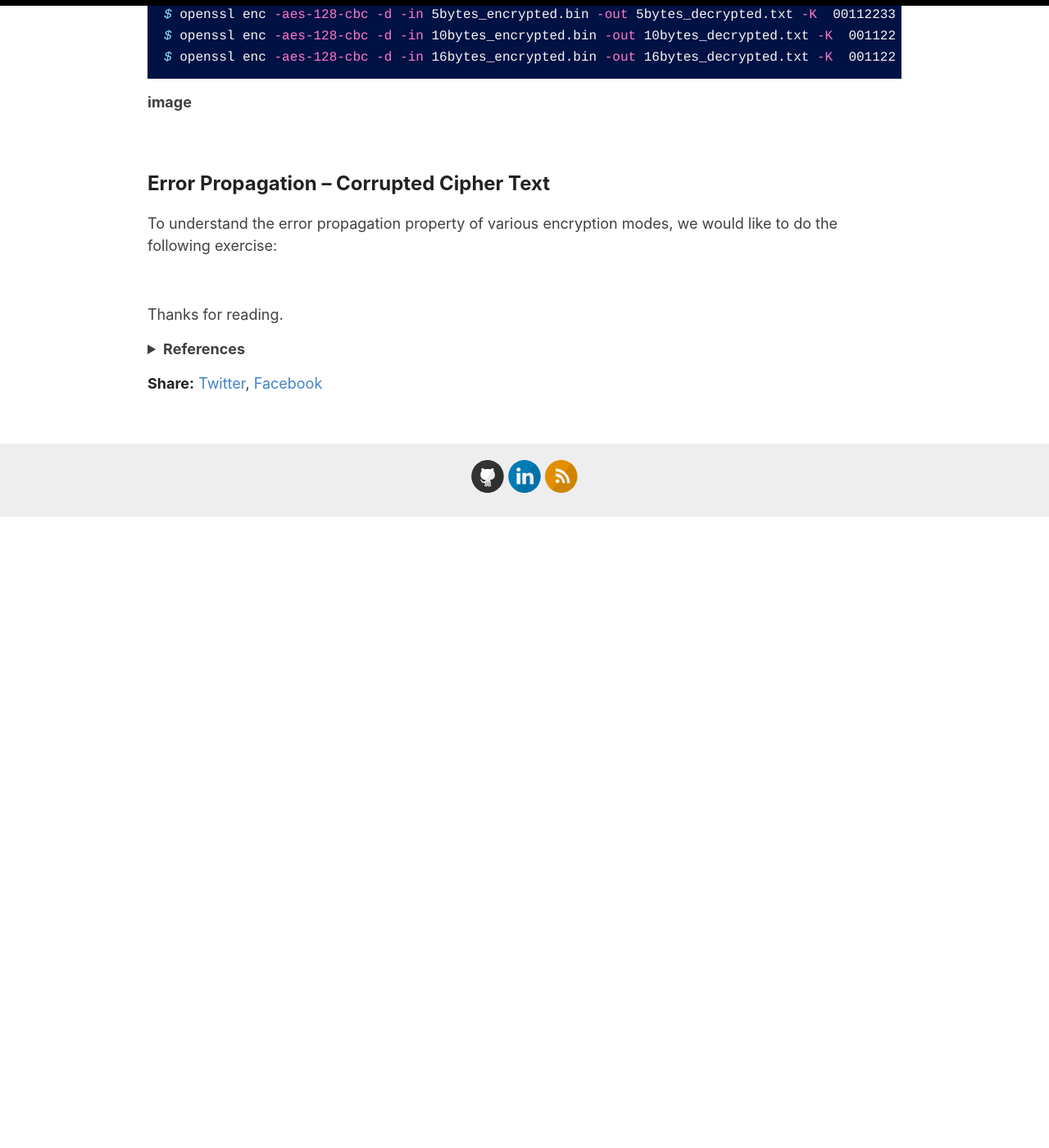
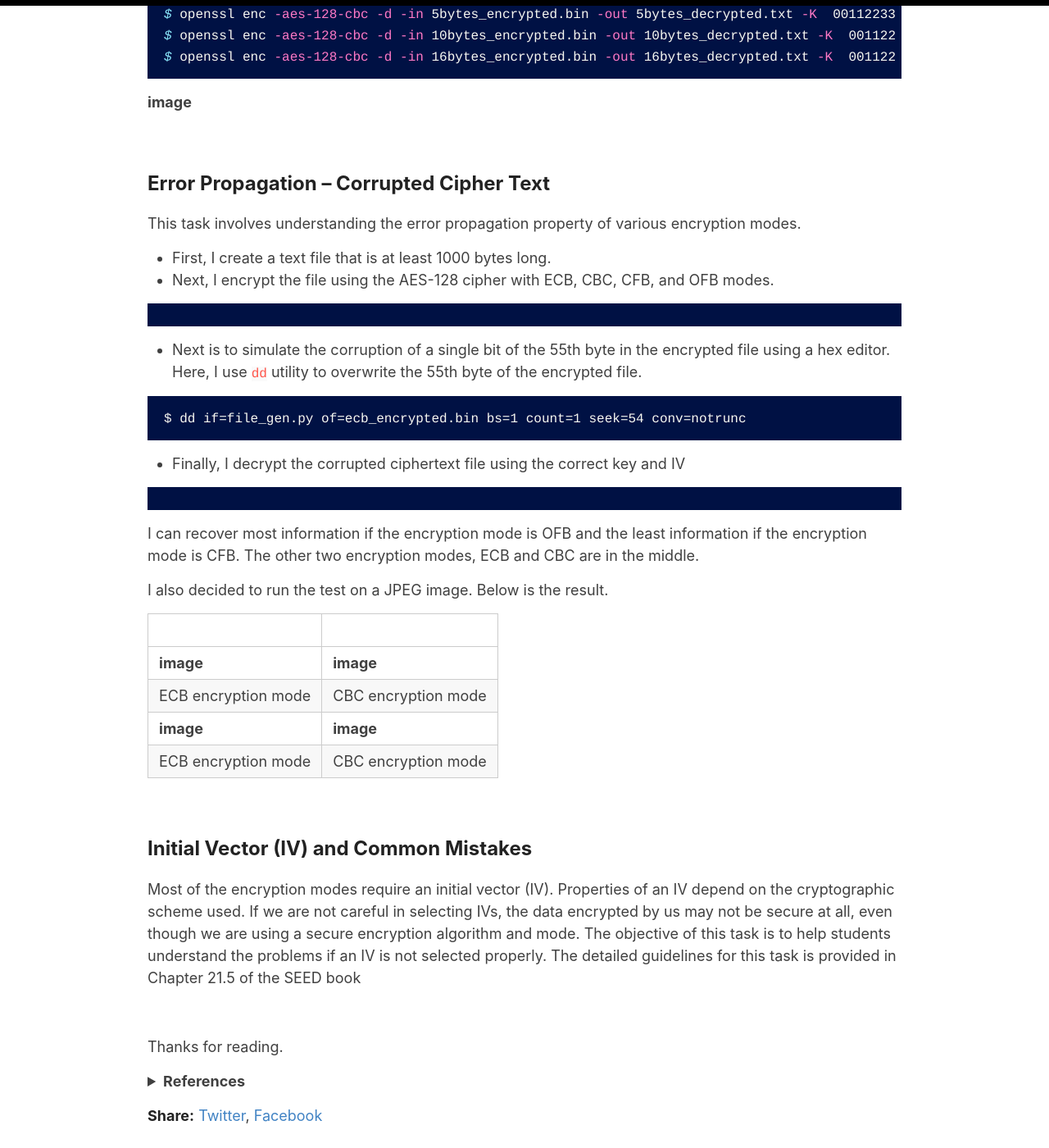
Before and after one commit to iukadike/blog, a Jekyll site: the page built from _posts/2023-10-22-secret-key-encryption.md, in a window 1280 px wide and 1400 px high, scrolled down 10835 px. Shown: the whole window at 82% size. Built offline with Jekyll 4.4.1, drawn with Linux system fonts in a browser that asks for light colours; comment, search, counter and statistics services are not loaded; before the commit the page ends 11465 px from its top, so only the background shows below that.

Commit message:
update content

````diff
--- a/_posts/2023-10-22-secret-key-encryption.md
+++ b/_posts/2023-10-22-secret-key-encryption.md
@@ -387,8 +387,45 @@ $ openssl enc -aes-128-cbc -d -in 16bytes_encrypted.bin -out 16bytes_decrypted.t
 
 ### Error Propagation – Corrupted Cipher Text
 
-To understand the error propagation property of various encryption modes, we would like to do the following
-exercise:
+This task involves understanding the error propagation property of various encryption modes.
+
+- First, I create a text file that is at least 1000 bytes long.
+- Next, I encrypt the file using the AES-128 cipher with ECB, CBC, CFB, and OFB modes.
+
+```bash
+```
+
+- Next is to simulate the corruption of a single bit of the 55th byte in the encrypted file using a hex editor. Here, I use `dd` utility to overwrite the 55th byte of the encrypted file.
+
+```
+$ dd if=file_gen.py of=ecb_encrypted.bin bs=1 count=1 seek=54 conv=notrunc
+```
+
+- Finally, I decrypt the corrupted ciphertext file using the correct key and IV
+
+```bash
+```
+
+I can recover most information if the encryption mode is OFB and the least information if the encryption mode is CFB. The other two encryption modes, ECB and CBC are in the middle.
+
+I also decided to run the test on a JPEG image. Below is the result.
+
+|     |     |
+|  ---------  |  ---------  |
+|  **image**  |  **image**  |
+|  ECB encryption mode  |  CBC encryption mode  |
+|  **image**  |  **image**  |
+|  ECB encryption mode  |  CBC encryption mode  |
+
+
+<br>
+
+### Initial Vector (IV) and Common Mistakes
+Most of the encryption modes require an initial vector (IV). Properties of an IV depend on the cryptographic
+scheme used. If we are not careful in selecting IVs, the data encrypted by us may not be secure at all, even
+though we are using a secure encryption algorithm and mode. The objective of this task is to help students
+understand the problems if an IV is not selected properly. The detailed guidelines for this task is provided
+in Chapter 21.5 of the SEED book
 
 
 
````
